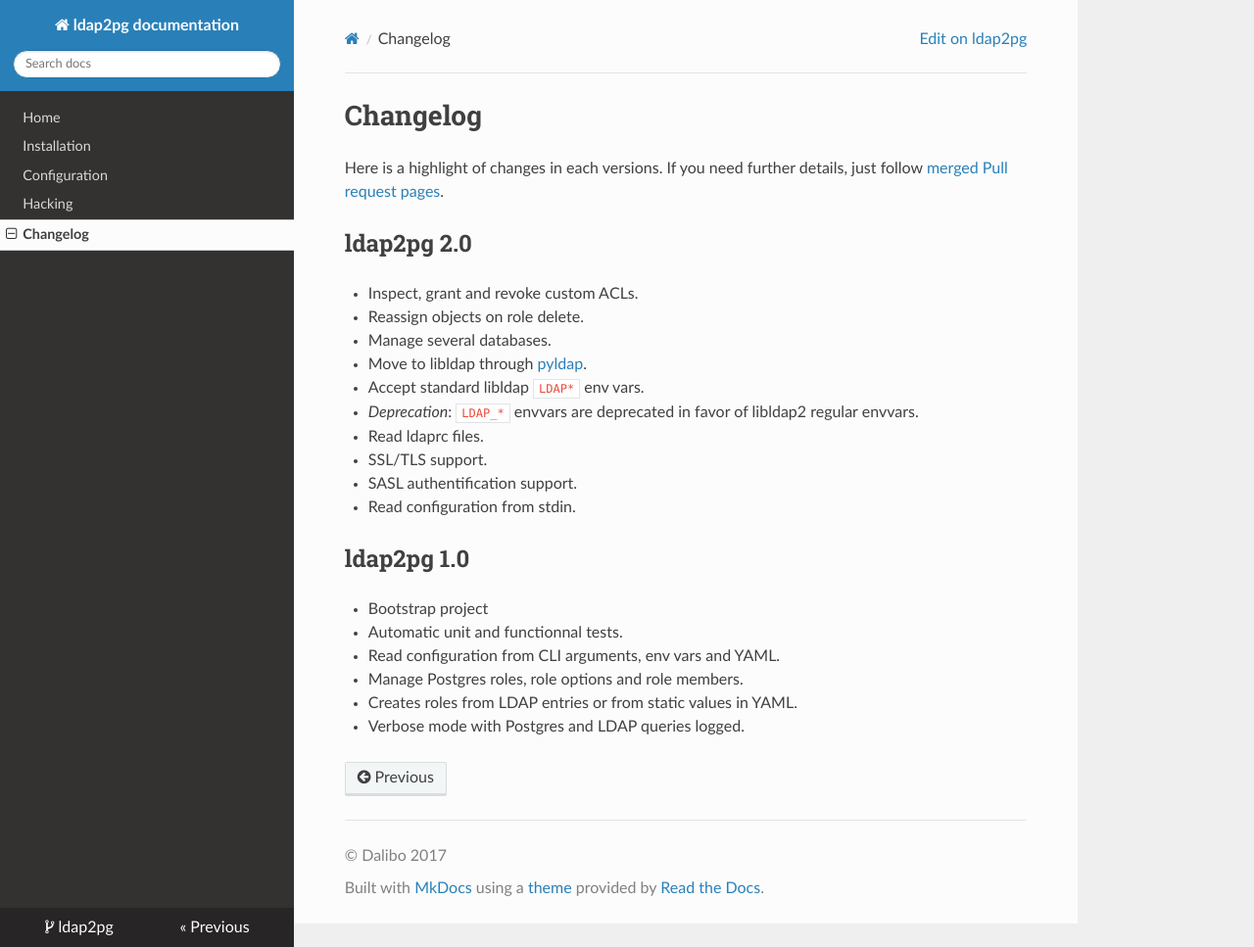
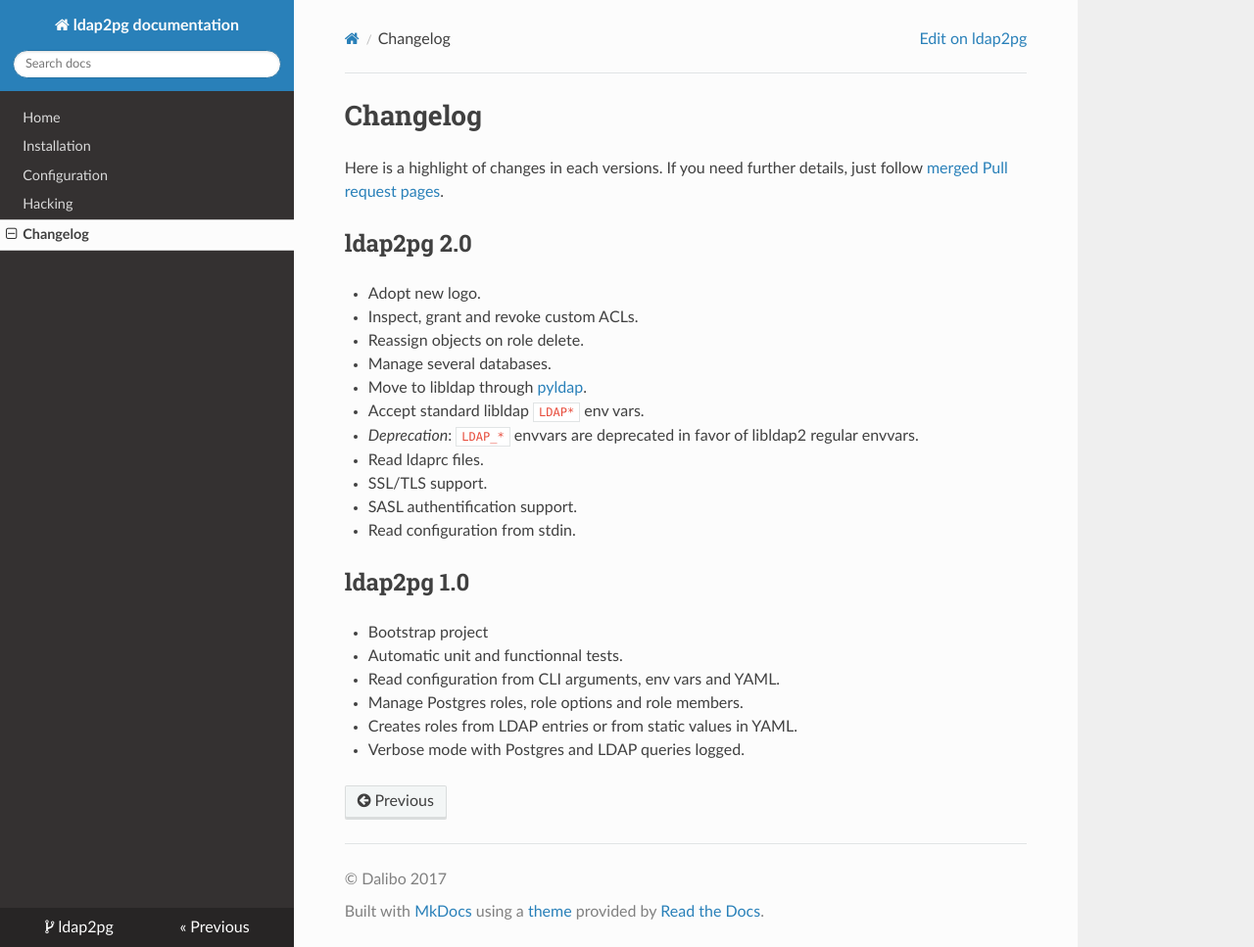
Before and after one commit to dalibo/ldap2pg, an MkDocs documentation site: the page built from docs/changelog.md, in a window 1280 px wide and 967 px high. Shown: the whole window at 98% size. Built offline with MkDocs 1.6.1, drawn with Linux system fonts in a browser that asks for light colours; nearby versions of some CDN libraries; old or Windows-style settings are respelled for this version of MkDocs.

Commit message:
Add logo to changelog

```diff
--- a/docs/changelog.md
+++ b/docs/changelog.md
@@ -7,8 +7,10 @@
 follow
 [merged Pull request pages](https://github.com/dalibo/ldap2pg/pulls?utf8=%E2%9C%93&q=is%3Apr%20is%3Amerged).
 
+
 # ldap2pg 2.0
 
+- Adopt new logo.
 - Inspect, grant and revoke custom ACLs.
 - Reassign objects on role delete.
 - Manage several databases.
@@ -21,6 +23,7 @@
 - SASL authentification support.
 - Read configuration from stdin.
 
+
 # ldap2pg 1.0
 
 - Bootstrap project
```
